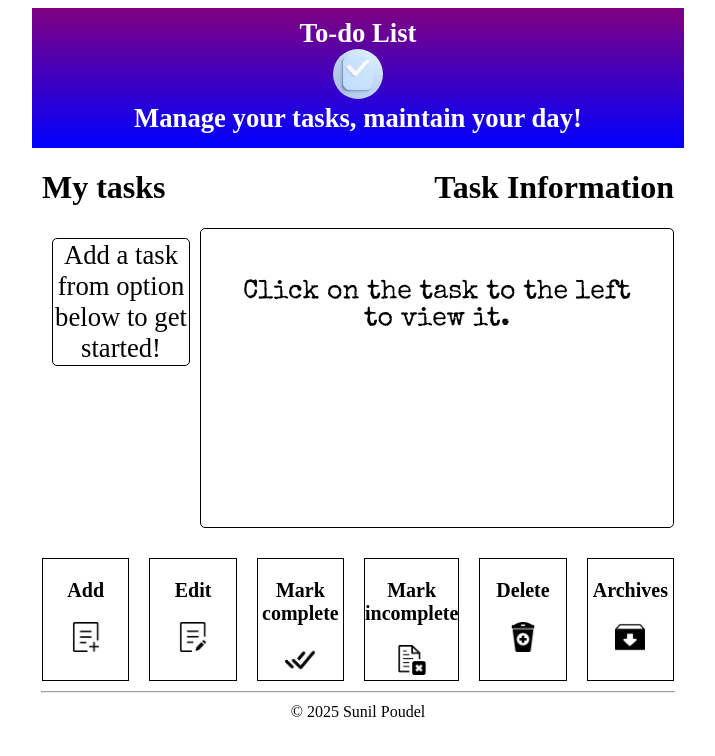
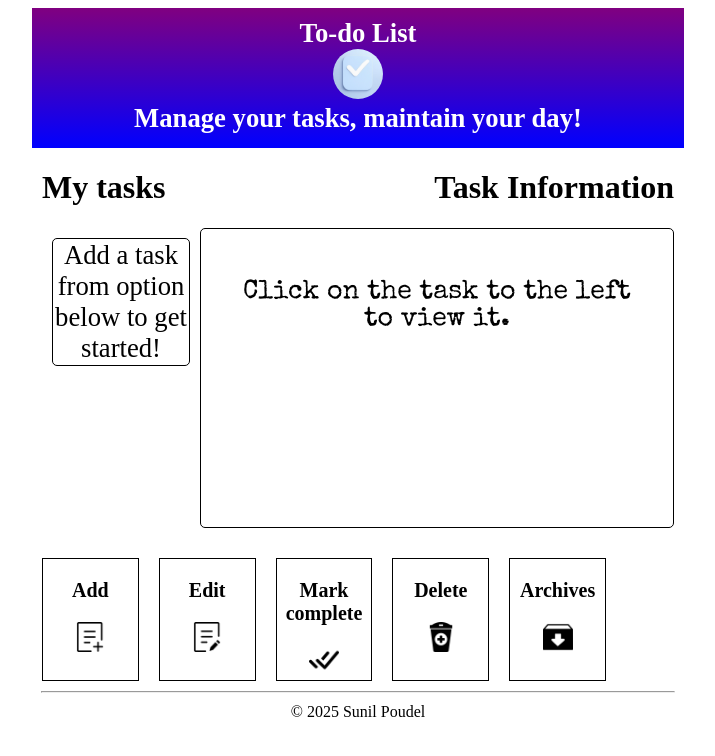
Before and after one commit to sunil-poudel/to-do-list, an Angular app: page / in a window 1280 px wide. Shown: the top 756 px of the page, without its empty margins (282-997 px from the left). Built offline with nearby package versions, Linux system fonts and the light colour scheme; a web font is replaced by a local one.

Commit message:
show and hide menu buttons on archive and unarchived page

```diff
--- a/src/app/menu/menu.html
+++ b/src/app/menu/menu.html
@@ -12,18 +12,18 @@
       <p>Mark complete</p>
       <img src="assets/double-tick-icon.png" alt="mark complete"/>
     </div>
-  }
-
+  } @else if(getArchivedStatus()){
     <div class="menu">
       <p>Mark incomplete</p>
       <img src="assets/delete-file-icon.png" alt="mark incomplete"/>
     </div>
+  }
 
+  @if(!getArchivedStatus()){
     <div class="menu" (click)="onClickDelete()">
       <p>Delete</p>
       <img src="assets/hospital-trash-can-icon.png" alt="delete"/>
     </div>
-  @if(!getArchivedStatus()){
     <div class="menu" (click)="onClickArchives()">
       <p>Archives</p>
       <img src="assets/archive-files-icon.png" alt="archives"/>
```
